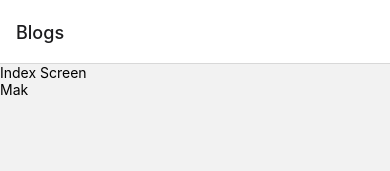
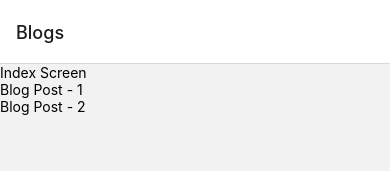
Before and after one commit to majidalykhan/rn-blog, a React Native app: screen /Blogs in a window 390 px wide. Shown: the top 171 px of the page. Built offline with nearby package versions, Linux system fonts and the light colour scheme.

Commit message:
Rendering a list of posts

```diff
--- a/src/context/BlogContext.js
+++ b/src/context/BlogContext.js
@@ -2,8 +2,12 @@
 
 const BlogContext = React.createContext();
 
+const BlogPosts = [{ title: "Blog Post - 1" }, { title: "Blog Post - 2" }];
+
 export const BlogProvider = ({ children }) => {
-  return <BlogContext.Provider value={"Mak"}>{children}</BlogContext.Provider>;
+  return (
+    <BlogContext.Provider value={BlogPosts}>{children}</BlogContext.Provider>
+  );
 };
 
 export default BlogContext;
--- a/src/screens/IndexScreen.js
+++ b/src/screens/IndexScreen.js
@@ -1,13 +1,19 @@
 import React, { useContext } from "react";
-import { StyleSheet, Text, View } from "react-native";
+import { FlatList, StyleSheet, Text, View } from "react-native";
 import BlogContext from "../context/BlogContext";
 
 const IndexScreen = () => {
-  const value = useContext(BlogContext);
+  const BlogPosts = useContext(BlogContext);
   return (
     <View>
       <Text>Index Screen</Text>
-      <Text>{value}</Text>
+      <FlatList
+        data={BlogPosts}
+        keyExtractor={(blogPost) => blogPost.title}
+        renderItem={({ item }) => {
+          return <Text>{item.title}</Text>;
+        }}
+      />
     </View>
   );
 };
```
